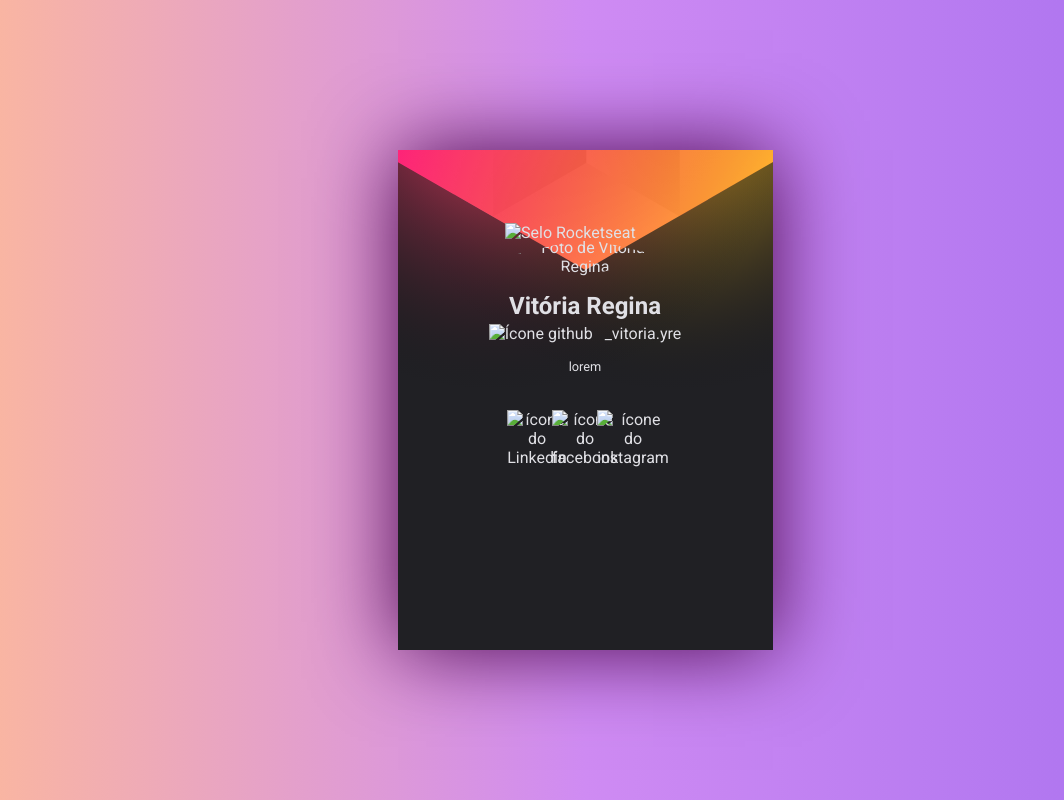
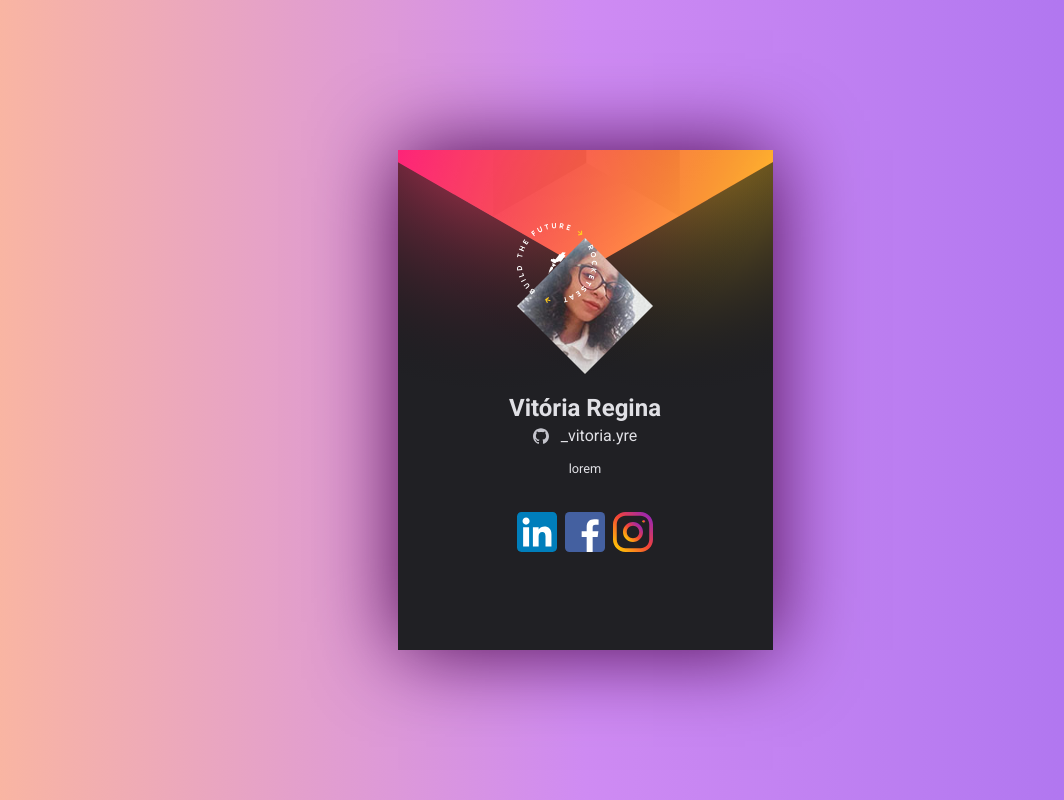
Before and after one commit to VitRegina/cracha-nlw, a plain HTML site: page index.html in a window 1280 px wide. Shown: the whole page, without its empty margins (55-1119 px from the left). Drawn offline with Linux system fonts and the light colour scheme; no server answers; files whose address does not match are found by name.

Commit message:
Update index.html

```diff
--- a/index.html
+++ b/index.html
@@ -18,26 +18,26 @@
       <div class="container">
         <div class="avatar">
           <span>
-            <img src="imagens/build.svg" alt="Selo Rocketseat"/>
+            <img src="images/build.svg" alt="Selo Rocketseat"/>
           </span>
-            <img src="imagens/VitóriaRegina.jpeg" alt="Foto de Vitória Regina" id="UserImage"/>
+            <img src="images/VitóriaRegina.jpeg" alt="Foto de Vitória Regina" id="UserImage"/>
         </div>
 
         <h1 id="userName">Vitória Regina</h1>
-        <a id="userLink" href="https://github.com/VitRegina" target="_blank"><img src="imagens/github.svg" alt="Ícone github"/><span id="userLogin">_vitoria.yre</span></a>
+        <a id="userLink" href="https://github.com/VitRegina" target="_blank"><img src="images/github.svg" alt="Ícone github"/><span id="userLogin">_vitoria.yre</span></a>
 
         <p id="userBio">lorem</p>
 
         <ul id="socialLinks">
           <li class="linkedin">
-            <a href="https://www.linkedin.com/in/vit%C3%B3ria-santos-aa9974220/" target="_blank"><img src="imagens/linkedin.svg" alt="ícone do Linkedin"/>
+            <a href="https://www.linkedin.com/in/vit%C3%B3ria-santos-aa9974220/" target="_blank"><img src="images/linkedin.svg" alt="ícone do Linkedin"/>
             </a>
           </li>
           <li class="facebook">
-            <a href="https://www.facebook.com/profile.php?id=100006371313783" target="_blank"><img src="imagens/facebook.svg" alt="ícone do facebook"/></a>
+            <a href="https://www.facebook.com/profile.php?id=100006371313783" target="_blank"><img src="images/facebook.svg" alt="ícone do facebook"/></a>
           </li>
           <li class="instagram">
-            <a href="https://www.instagram.com/_vitoria.yre/" target="_blank"><img src="imagens/instagram .svg" alt="ícone do instagram"/></a>
+            <a href="https://www.instagram.com/_vitoria.yre/" target="_blank"><img src="images/instagram .svg" alt="ícone do instagram"/></a>
           </li>
 
         </ul>
```
